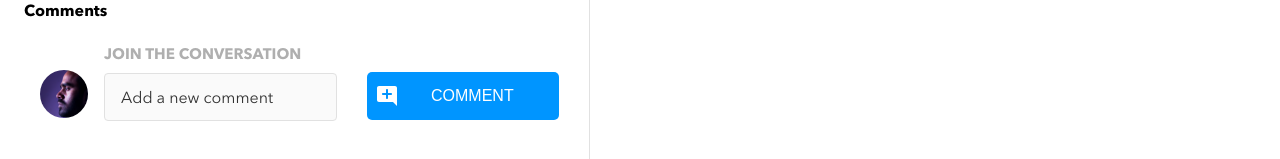
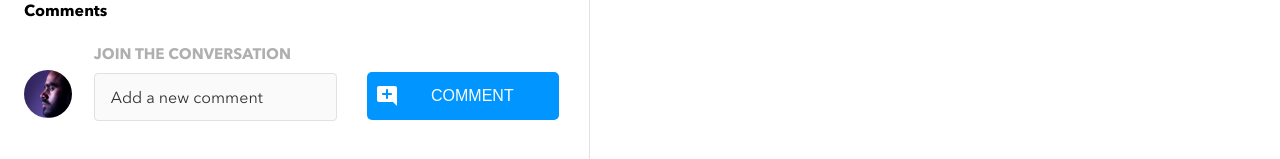
Before and after one commit to QurayshSaif/BrainFlix, a React (Create React App) app: page / in a window 1280 px wide. Shown: the part 713-872 px from the top of the page. Built offline with nearby package versions, Linux system fonts and the light colour scheme; no server answers.

Commit message:
fixed margins

```diff
--- a/public/index.html
+++ b/public/index.html
@@ -9,7 +9,6 @@
       name="description"
       content="Web site created using create-react-app"
     />
-    <link rel="apple-touch-icon" href="%PUBLIC_URL%/logo192.png" />
     <link rel="manifest" href="%PUBLIC_URL%/manifest.json" />
 
     <title>BrainFlix</title>
--- a/src/components/CommentsForm/CommentsForm.scss
+++ b/src/components/CommentsForm/CommentsForm.scss
@@ -5,6 +5,13 @@
 .comments-form {
   display: flex;
   margin-bottom: 2.5rem;
+  @include tablet {
+    margin-left: 1rem;
+  }
+
+  @include desktop {
+    margin-left: 0;
+  }
 
   &__icon-container {
     width: 5rem;
@@ -26,6 +33,10 @@
     object-fit: cover;
     object-position: 0.1px;
     margin: 2rem 1rem 0 1rem;
+
+    @include desktop {
+      margin-left: 0;
+    }
   }
 
   &__form {
@@ -59,7 +70,7 @@
     border-radius: 4px;
     border: 1px solid $brainFlix-mercury;
     font-size: 1rem;
-    width: 95%;
+    width: 98%;
     background-color: $brainFlix-alabaster;
     resize: none;
     height: 7rem;
--- a/src/components/VideoPlayer/VideoPlayer.scss
+++ b/src/components/VideoPlayer/VideoPlayer.scss
@@ -20,10 +20,12 @@
 
     @include tablet {
       width: 90%;
+      max-height: 350px;
     }
 
     @include desktop {
       width: 75%;
+      max-height: 500px;
     }
   }
 }
```
Also changed, not shown: public/manifest.json (deleted).
